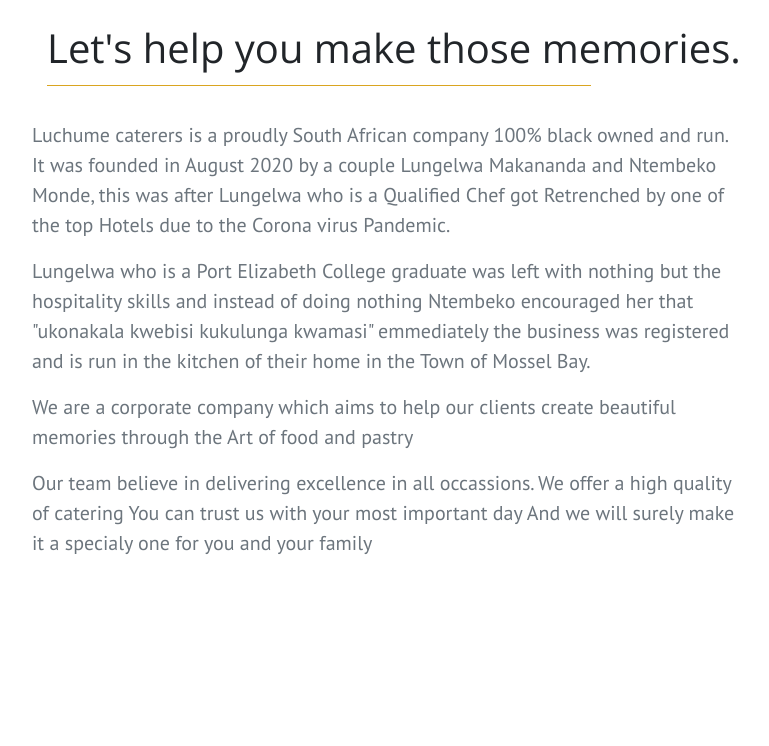
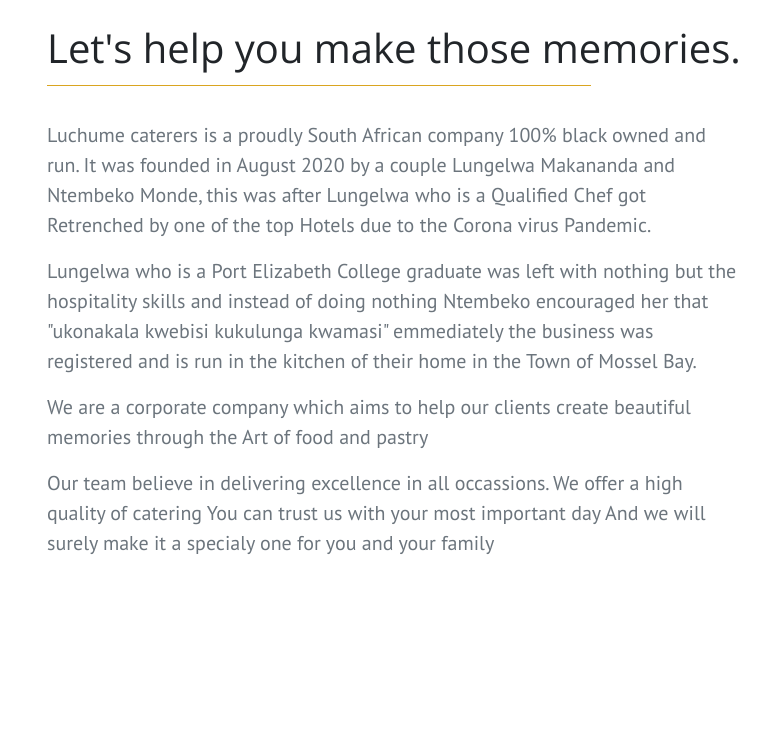
Before and after one commit to Xcose/foodie, a React (Create React App) app: page /#/ in a window 1280 px wide. Shown: the part 920-1666 px from the top of the page, without its empty margins (49-818 px from the left). Built offline with nearby package versions, Linux system fonts and the light colour scheme.

Commit message:
center all elements

```diff
--- a/src/App.css
+++ b/src/App.css
@@ -201,7 +201,7 @@
 }
 .navbar,
 .row {
-	margin-right: 0 !important;
+	margin: 0 !important;
 }
 @keyframes App-logo-spin {
 	from {
```
